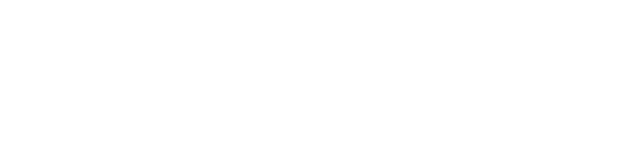
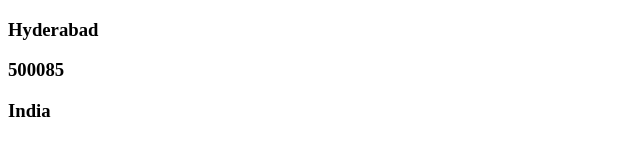
Before and after one commit to Santosh-sbk/website-5pm, a plain HTML site: page contact.html in a window 1280 px wide. Shown: the whole page, without its empty margins (0-640 px from the left). Drawn offline with Linux system fonts and the light colour scheme.

Commit message:
updated contact page

```diff
--- a/contact.html
+++ b/contact.html
@@ -4,5 +4,8 @@
 	<title>Contact Us</title>
 </head>
 <body>
+	<h3>Hyderabad</h3>
+	<h3>500085</h3>
+	<h3>India</h3>
 </body>
 </html>
```
